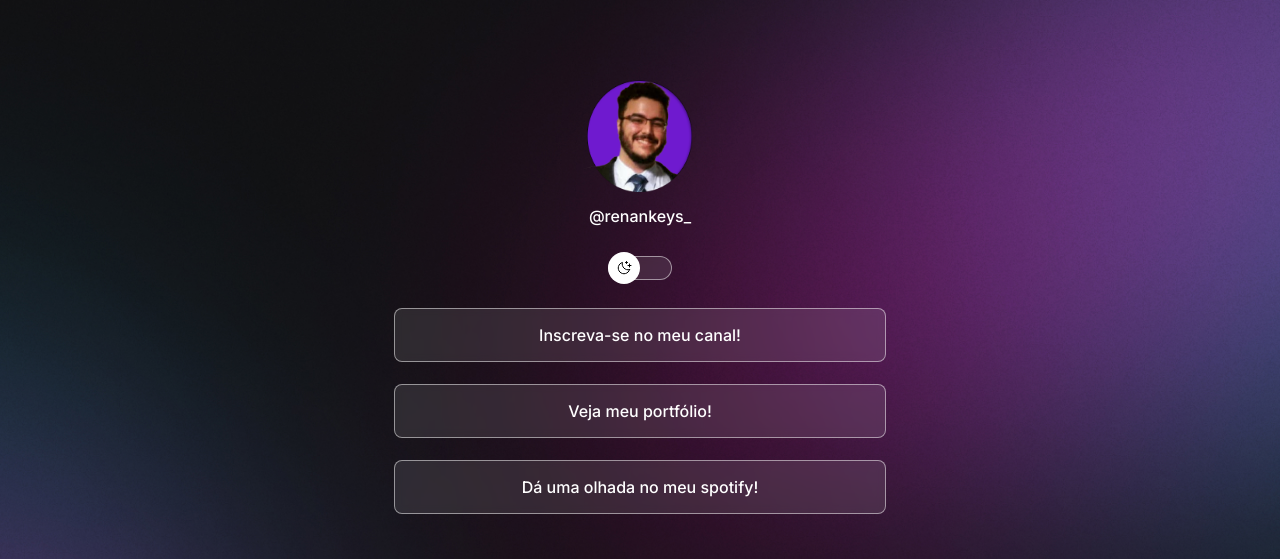
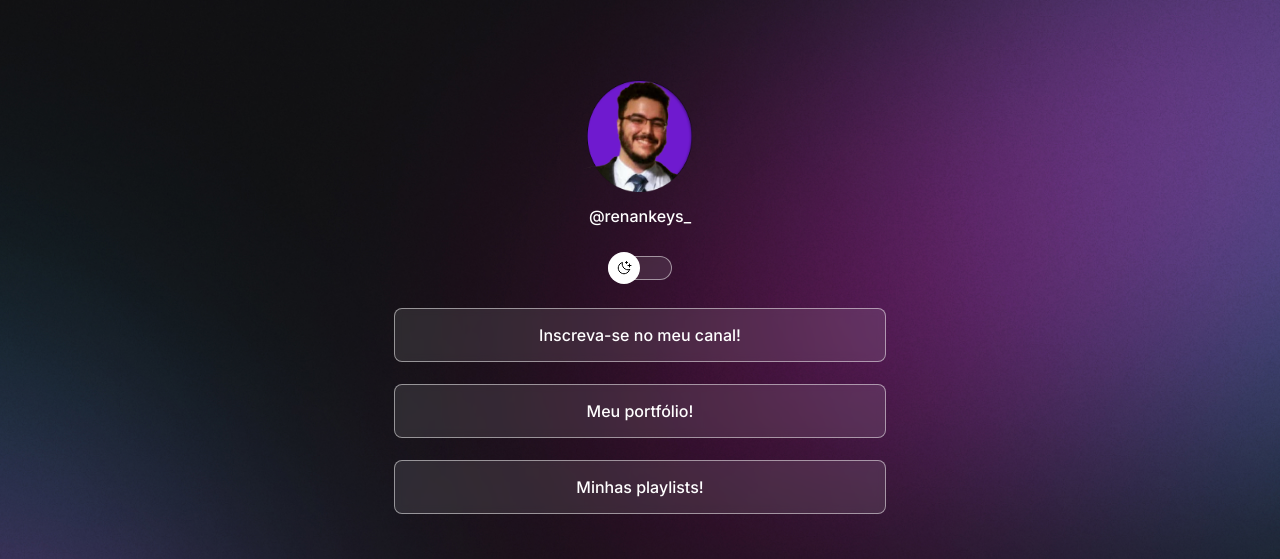
Before and after one commit to renanpchaves/social_links, a plain HTML site: page index.html in a window 1280 px wide. Shown: the top 559 px of the page. Drawn offline with nearby package versions, Linux system fonts and the light colour scheme.

Commit message:
txt changes

```diff
--- a/index.html
+++ b/index.html
@@ -36,7 +36,7 @@
         </li>
         <li>
           <a href="https://github.com/renanpchaves" target="_blank"
-            >Veja meu portfólio!</a
+            >Meu portfólio!</a
           >
         </li>
         <li>
@@ -44,7 +44,7 @@
             href="https://open.spotify.com/user/12152128221?si=a7b973f8e55a4bcb"
             target="_blank"
           >
-            Dá uma olhada no meu spotify!</a
+            Minhas playlists!</a
           >
         </li>
       </ul>
```
